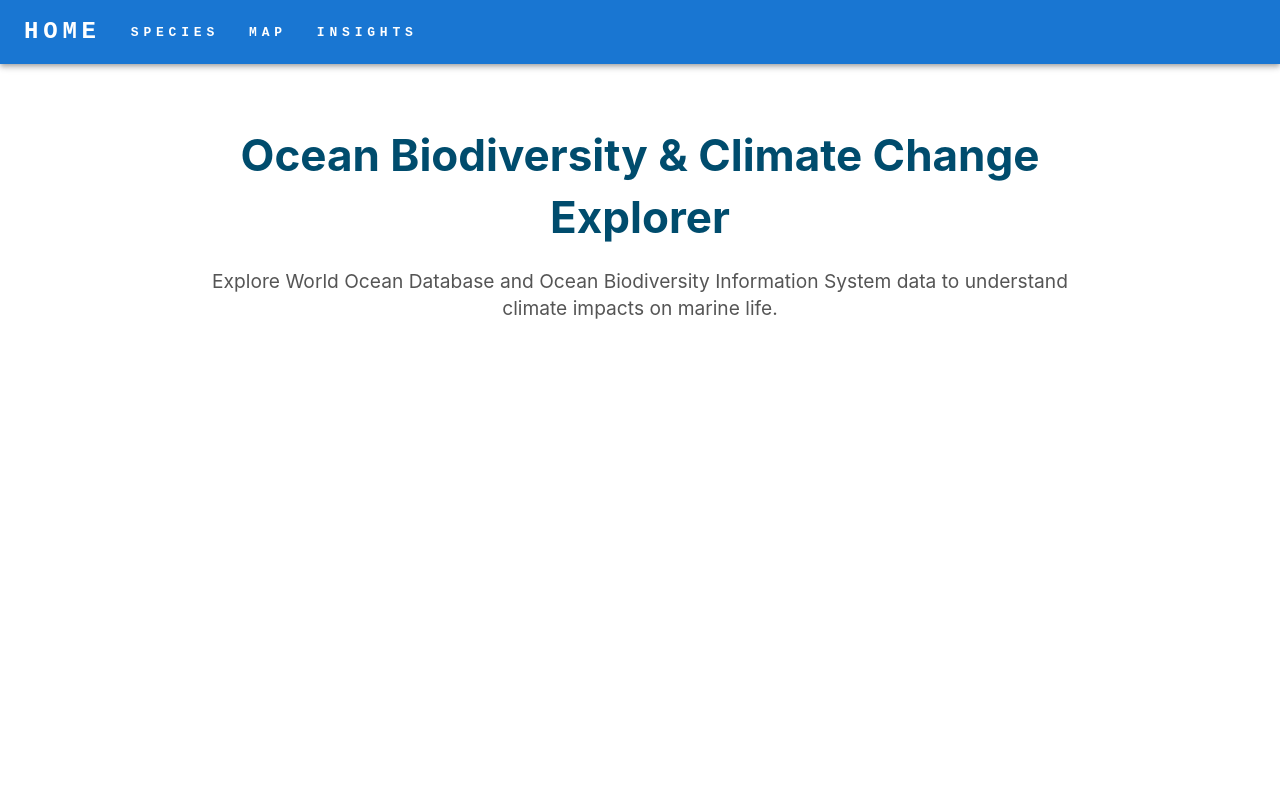
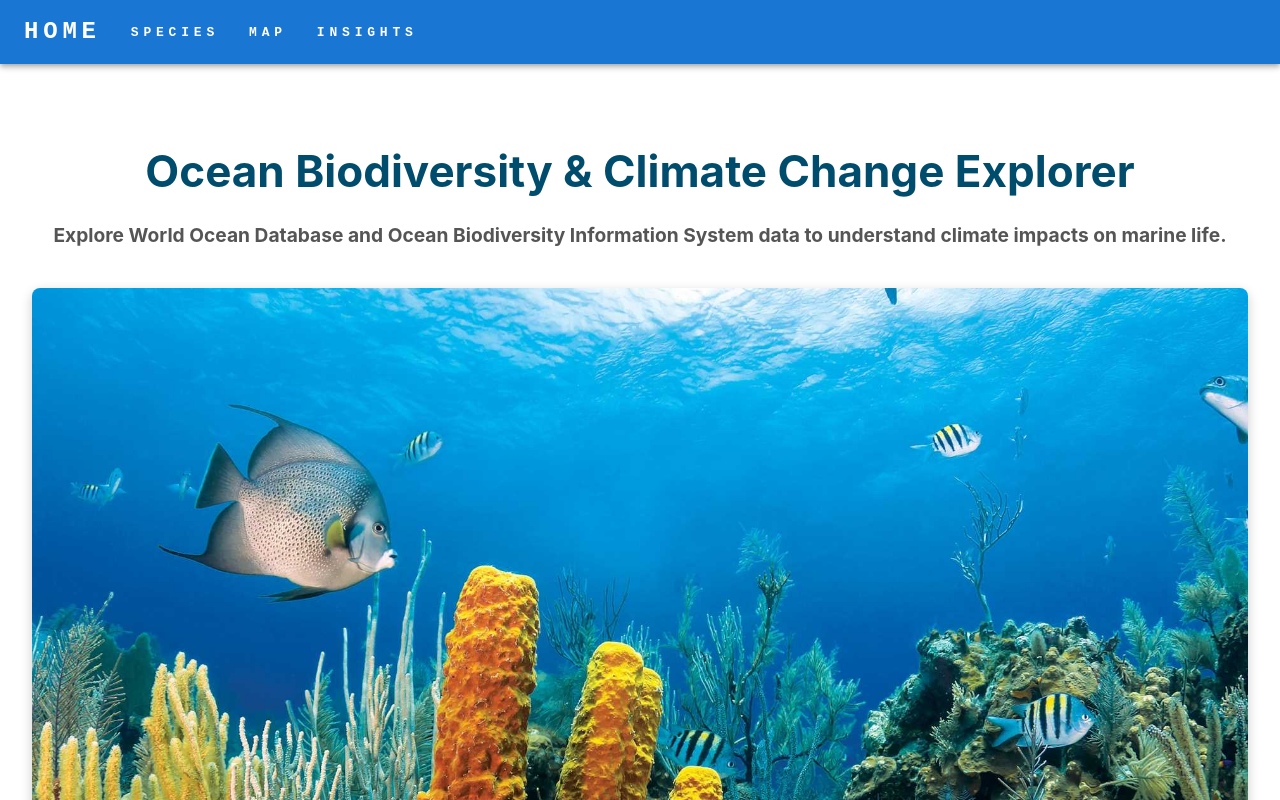
Before and after one commit to allenyjl/cis5500-group-30-final-project, a React (Create React App) app in the folder client/: page / in a window 1280 px wide. Shown: the top 800 px of the page. Built offline with nearby package versions, Linux system fonts and the light colour scheme.

Commit message:
fixed leaflet resize bug + update ui

```diff
--- a/client/src/App.css
+++ b/client/src/App.css
@@ -1,6 +1,7 @@
 .App {
   text-align: center;
 }
+
 
 .App-logo {
   height: 40vmin;
--- a/client/src/App.js
+++ b/client/src/App.js
@@ -1,4 +1,5 @@
 import './App.css';
+import './global.css';
 import React from 'react';
 import { BrowserRouter, Routes, Route } from 'react-router-dom';
 import HomePage from './pages/HomePage';
--- /dev/null
+++ b/client/src/global.css
@@ -0,0 +1,77 @@
+
+h1 {
+    font-size: 2.8rem;
+    margin-bottom: 1.5rem;
+  }
+  h2 {
+    font-size: 2rem;
+    margin-bottom: 1rem;
+  }
+  p, td, th {
+    font-size: 1.2rem;
+  }
+
+  .homepage-image {
+    margin-top: 20px;
+    max-width: 100%;
+    height: auto;
+    border-radius: 8px;
+    box-shadow: 0 4px 12px rgba(0, 0, 0, 0.2);
+  }
+
+  .homepage-container, .species-page, .map-page {
+    max-width: 1400px;
+    margin: 0 auto;
+    padding: 3rem 2rem;
+  }
+
+  section, .data-section {
+    margin-bottom: 3rem;
+    padding: 2rem;
+    background: white;
+    border-radius: 8px;
+    box-shadow: 0 2px 8px rgba(0,0,0,0.1);
+  }
+
+  .homepage-tagline {
+    font-weight: bold;
+    color: #007acc;
+  }
+
+  button {
+    padding: 0.75rem 1.5rem;
+    font-size: 1.2rem;
+    border-radius: 6px;
+    box-shadow: 0 2px 8px rgba(0,0,0,0.2);
+  }
+
+
+  table {
+    width: 100%;
+    border-collapse: collapse;
+    border-radius: 6px;
+    overflow: hidden;
+  }
+  th, td {
+    padding: 1rem;
+  }
+  tr:hover {
+    background-color: #e0f7fa;
+  }
+
+
+  .MuiTypography-root:hover {
+    color: #ffcc00;
+  }
+
+
+  #map {
+    height: 600px !important;
+  }
+
+
+  input[type="text"] {
+    font-size: 1.2rem;
+    padding: 0.75rem;
+    border-radius: 6px;
+  }
--- a/client/src/pages/HomePage.js
+++ b/client/src/pages/HomePage.js
@@ -1,13 +1,21 @@
 import React from 'react';
+import marineLifeImage from '../marinelife.jpg';
 import '../App.css';
 
 export default function HomePage() {
   return (
     <div className="homepage-container">
       <header className="homepage-header">
-        <h1>Ocean Biodiversity & Climate Change Explorer</h1>
-        <p>Explore World Ocean Database and Ocean Biodiversity Information System data to understand climate impacts on marine life.</p>
-      </header>
+  <h1>Ocean Biodiversity & Climate Change Explorer</h1>
+  <p className="homepage-tagline">
+    Explore World Ocean Database and Ocean Biodiversity Information System data to understand climate impacts on marine life.
+  </p>
+  <img
+    src={marineLifeImage}
+    alt="Marine life"
+    className="homepage-image"
+  />
+</header>
     </div>
   );
 }
--- a/client/src/pages/MapPage.js
+++ b/client/src/pages/MapPage.js
@@ -215,9 +215,9 @@ export default function MapPage() {
           fetchObisData(lat, lng);
         });
 
-        setTimeout(() => {
+        map.whenReady(() => {
           map.invalidateSize(true);
-        }, 500);
+        });
 
         console.log("Map initialized successfully");
       } catch (error) {
@@ -260,7 +260,7 @@ export default function MapPage() {
 
   useEffect(() => {
     const resizeTimer = setTimeout(() => {
-      if (mapInstanceRef.current) {
+      if (mapInstanceRef.current && mapInstanceRef.current._loaded) {
         console.log('Forcing map resize...');
         mapInstanceRef.current.invalidateSize(true);
       }
```
Also changed, not shown: client/src/marinelife.jpg (added).
